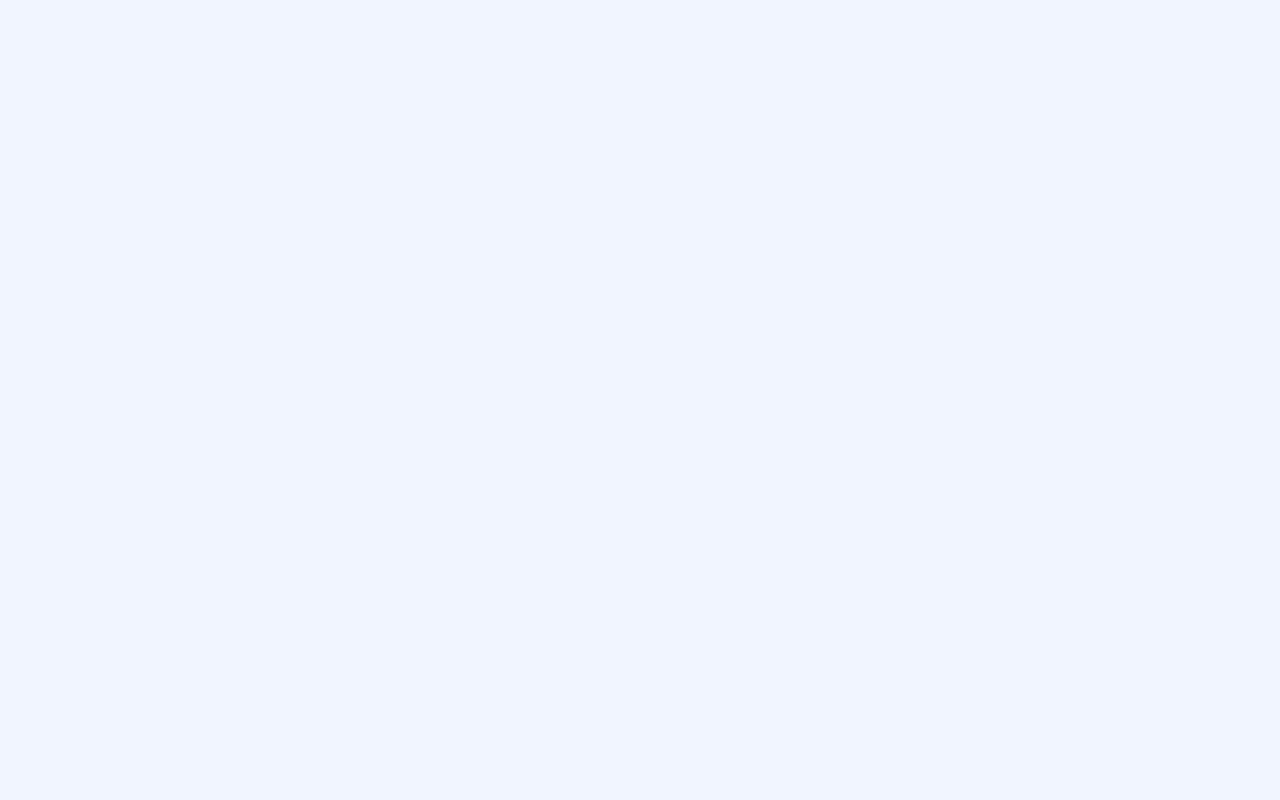
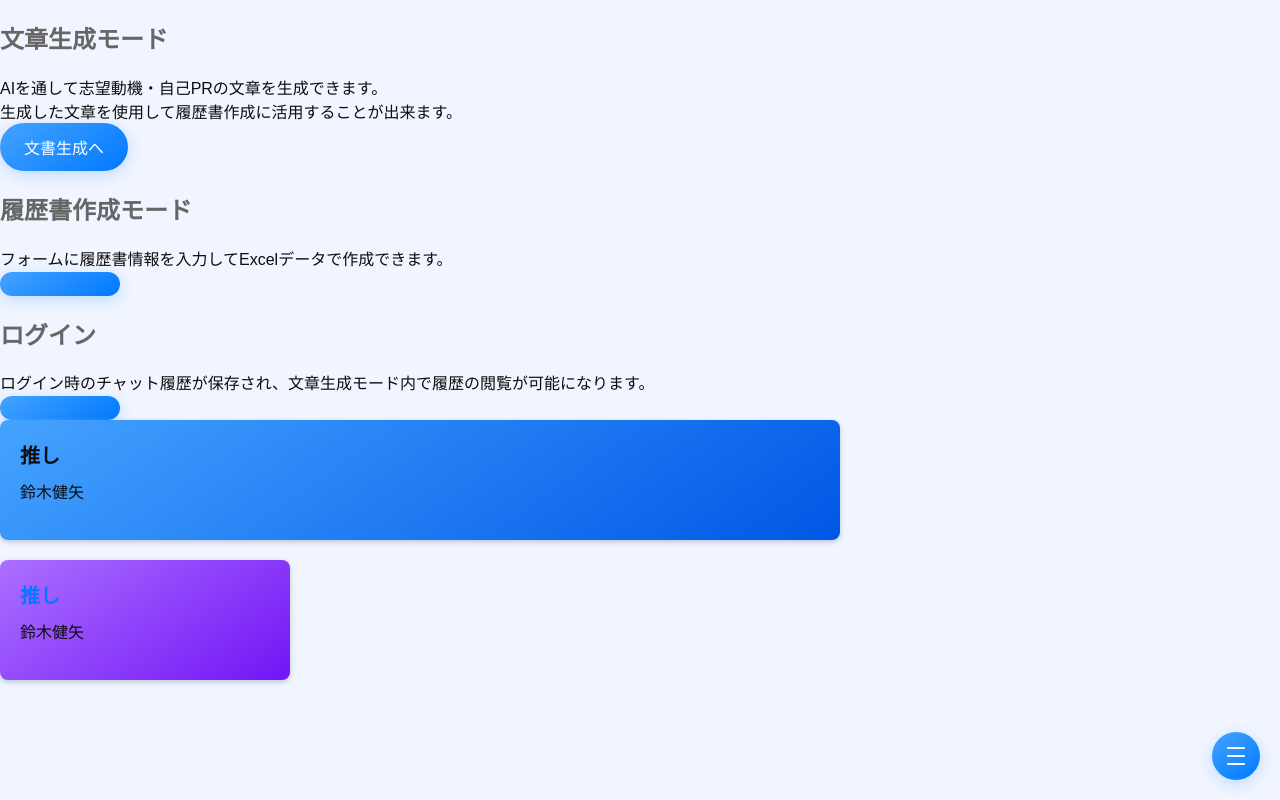
Before and after one commit to kawasakiCat/ai-assistant, a React (Create React App) app: page /help in a window 1280 px wide. Before the commit this address had no page. Built offline with nearby package versions, Linux system fonts and the light colour scheme.

Commit message:
カードコンポーネント作成中（12/10）

```diff
--- a/src/App.js
+++ b/src/App.js
@@ -10,6 +10,7 @@ import LoginPage from './pages/LoginPage';
 import SignupPage from './pages/SignupPage';
 import PassewordForgotPage from './pages/PasswordForgotPage';
 import TitlePage from './pages/TitlePage';
+import HelpPage from './pages/HelpPage';
 import './styles/global.css';
 
 const App = () => {
@@ -28,6 +29,7 @@ const App = () => {
           <Route path="/signup" element={<SignupPage />} />
           <Route path="/pwforgot" element={<PassewordForgotPage />} />
           <Route path="/title" element={<TitlePage />} />
+          <Route path="/help" element={<HelpPage />} />
         </Routes>
       </Router>
     </div>
--- a/src/components/Navigation/Navigation.js
+++ b/src/components/Navigation/Navigation.js
@@ -79,6 +79,15 @@ const Navigation = () => {
             </Button>
           </Link>
         </div>
+        <div className="menu-item">
+          <Link to="/help" onClick={toggleMenu}>
+            <Button className="menu-item-button" variant="primary">
+              ヘルプ
+              <br />
+              使い方
+            </Button>
+          </Link>
+        </div>
       </div>
     </div>
   );
--- a/src/components/common/Card/Card.css
+++ b/src/components/common/Card/Card.css
@@ -1,4 +1,40 @@
 /* Card.css */
+@import url('../../../styles/themes.css');
+
 .card {
+    box-shadow: 0 2px 5px var(--shadow-dark);
+	border-radius: 8px;
+	padding: 20px;
+	margin-bottom: 20px;
+}
+.card-title {
+    font-size: 20px;
+	font-weight: bold;
+	margin-bottom: 10px;
+}
+.card-primary {
+    color: var(--text-primary);
+    background-color: var(--bg-gradient);
+}
+.card-secondary {
+    /* color: var(--primary); */
+    background-color: var(--bg-light);
 
 }
+.title-primary {
+
+}
+.title-secondary {
+    color: var(--primary);
+}
+.card-normal {
+    max-width: 800px;
+    min-height: 80px;
+}
+.card-small {
+    max-width: 250px;
+    min-height: 80px;
+}
+.card-contetns {
+    color: var(--text-primary);
+}
--- a/src/components/common/Card/Card.js
+++ b/src/components/common/Card/Card.js
@@ -0,0 +1,32 @@
+import PropTypes from 'prop-types';
+import './Card.css';
+
+const Card = ({
+    variant = 'primary',
+    size = 'normal',
+    title,
+    children,
+    ...props
+}) => {
+
+    const variantClass = variant === "primary" ? "primary" : "secondary";
+    const cardClasses = [
+        'card',
+        `card-${variant}`,
+        `card-${size}`,
+    ].filter(Boolean).join(' ');
+
+    return (
+        <div className={`${cardClasses}`}>
+            <div className={`card-title title-${variantClass}`}>{title}</div>
+            <div className="card-contents">{children}</div>
+        </div>
+    );
+};
+
+Card.propTypes = {
+    variant: PropTypes.oneOf(['primary', 'secondary']),
+    size: PropTypes.oneOf(['normal', 'small']),
+};
+
+export default Card;
--- a/src/features/resume/components/ResumeForm/ResumeForm.js
+++ b/src/features/resume/components/ResumeForm/ResumeForm.js
@@ -2,7 +2,6 @@ import React, { useState } from "react";
 import Input from '../../../../components/common/Input/Input';
 import TextArea from "../../../../components/common/TextArea/TextArea";
 import Button from "../../../../components/common/Button/Button";
-import ModalExample from "../../../../ModalExample";
 import { Link } from "react-router-dom";
 import { searchAddress } from "../../services/SearchAddress";
 import { FontAwesomeIcon } from "@fortawesome/react-fontawesome";
@@ -232,7 +231,6 @@ export default function ResumeForm() {
     return (
 
         <form className="resume-form">
-            <ModalExample />
             {currentForm === 0 && <ResumeForm1 data={formData} handleFormData={handleFormData} handleDate={handleDate} onNext={NextForm} />}
             {currentForm === 1 && <ResumeForm2 data={formData} handleFormData={handleFormData} handleAddress={handleAddress} onNext={NextForm} onPrev={PrevForm} />}
             {currentForm === 2 && <ResumeForm3 data={formData} handleFormGroup={handleFormGroup} addFunction={addEducation} onNext={NextForm} onPrev={PrevForm} />}
--- a/src/pages/HelpPage.js
+++ b/src/pages/HelpPage.js
@@ -0,0 +1,54 @@
+import Button from "../components/common/Button/Button";
+import Navigation from "../components/Navigation/Navigation";
+import Card from "../components/common/Card/Card";
+import { Link } from "react-router-dom";
+import '../styles/help.css';
+
+const HelpPage = () => {
+    return (
+        <div className="help-group">
+            <Navigation />
+            <div>
+                <h2>文章生成モード</h2>
+                <div>AIを通して志望動機・自己PRの文章を生成できます。<br />
+                生成した文章を使用して履歴書作成に活用することが出来ます。</div>
+                <Link to="/chat">
+                    <Button>
+                        文書生成へ
+                    </Button>
+                </Link>
+            </div>
+            <div>
+                <h2>履歴書作成モード</h2>
+                <div>フォームに履歴書情報を入力してExcelデータで作成できます。</div>
+                <Link to="/resume">
+                    <Button>
+
+                    </Button>
+                </Link>
+            </div>
+            <div>
+                <h2>ログイン</h2>
+                <div>ログイン時のチャット履歴が保存され、文章生成モード内で履歴の閲覧が可能になります。</div>
+                <Link to="/login">
+                    <Button>
+
+                    </Button>
+                </Link>
+            </div>
+            <Card title="推し">
+                鈴木健矢
+            </Card>
+            <Card variant="secondary" size="small" title="推し">
+                鈴木健矢
+            </Card>
+            {/* <div>
+                <h2>メモ</h2>
+                <div></div>
+            </div> */}
+
+        </div>
+    );
+}
+
+export default HelpPage;
--- /dev/null
+++ b/src/styles/help.css
@@ -0,0 +1,4 @@
+
+h2 {
+    color: #666;
+}
```
